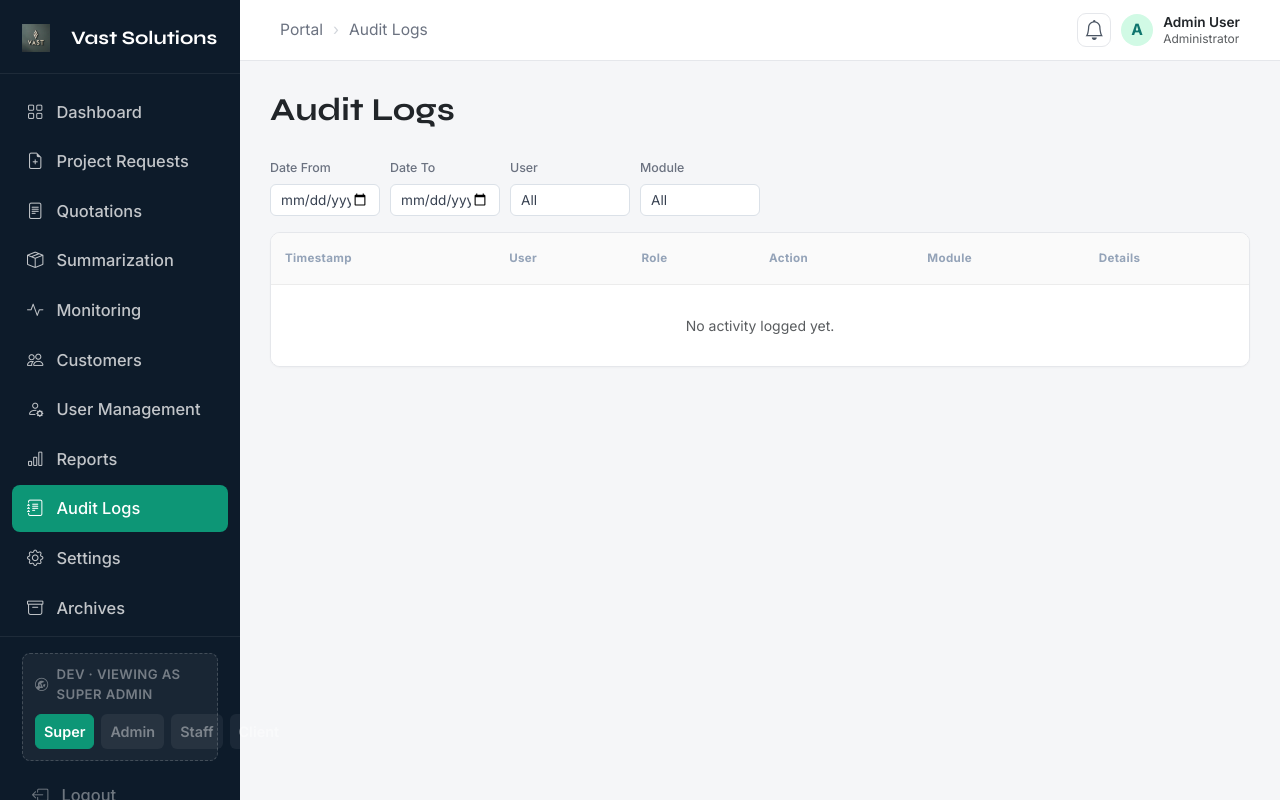
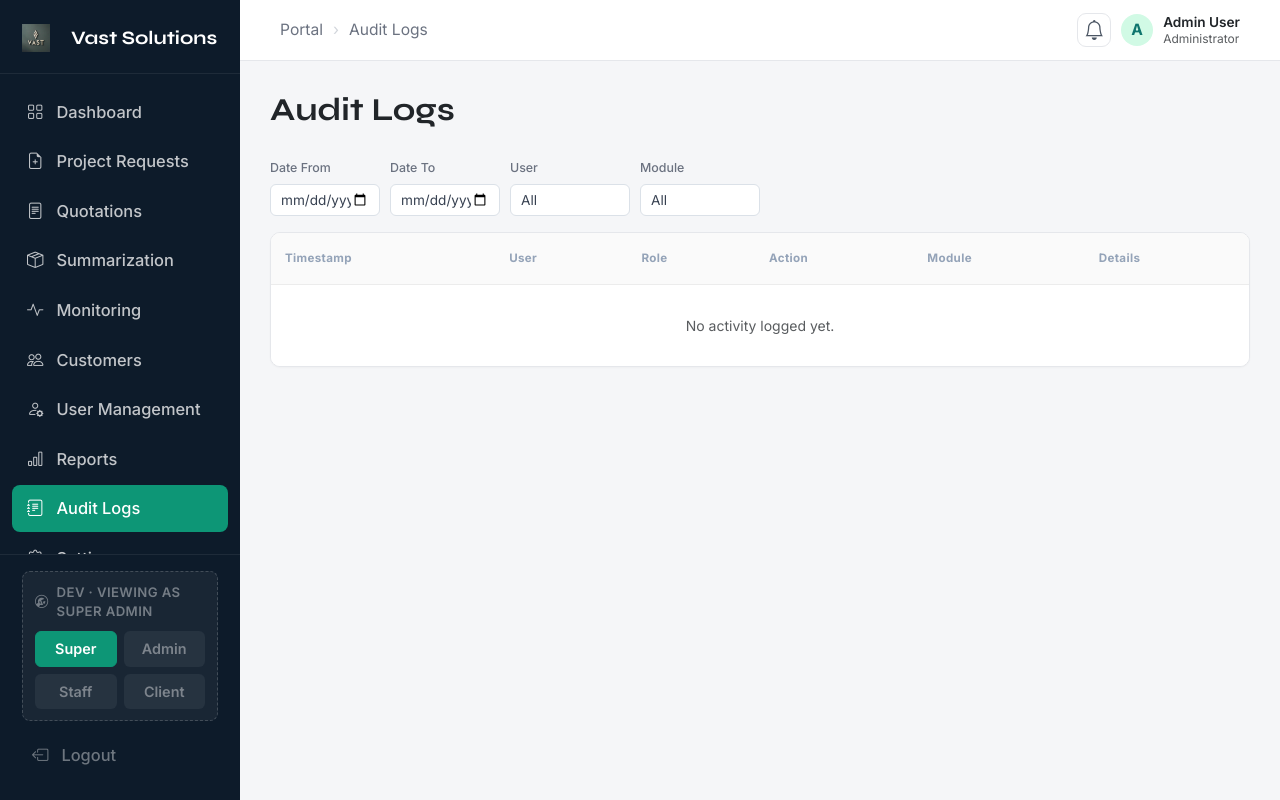
Before and after one commit to Denryuu4u/CAPSTONE-1, a PHP site: page /admin/audit.php in a window 1280 px wide. Run offline with PHP 8.4, Linux system fonts and the light colour scheme; data comes from the database, SQL or seed files in the repository; data that the repository does not hold is empty.

Commit message:
Fix sidebar: nav scrolls so logout/dev-switch stay reachable; dev buttons 2x2

```diff
--- a/admin/admin.css
+++ b/admin/admin.css
@@ -87,6 +87,7 @@ body {
 }
 
 .sidebar-brand {
+    flex-shrink: 0;   /* keep the logo/title fixed while nav scrolls */
     display: flex;
     align-items: center;
     gap: 0.55rem;
@@ -123,6 +124,10 @@ body {
 
 .sidebar-nav {
     flex: 1;
+    min-height: 0;        /* allow the nav to shrink below content height... */
+    overflow-y: auto;     /* ...and scroll its items instead of pushing the footer
+                             (dev-switch + logout) off-screen when there are many
+                             nav links (e.g. Super Admin sees all pages). */
     padding: 0.25rem 0.6rem;
     display: flex;
     flex-direction: column;
@@ -164,6 +169,7 @@ body {
 }
 
 .sidebar-footer {
+    flex-shrink: 0;   /* stay pinned at the bottom; never collapse */
     padding: 0.8rem 1.1rem 1.2rem;
     border-top: 1px solid rgba(255, 255, 255, 0.07);
 }
@@ -190,7 +196,9 @@ body {
 }
 
 .dev-switch-btns {
-    display: flex;
+    display: grid;                        /* 2x2 so all four roles (incl. Client)
+                                            fit in the narrow sidebar without clipping */
+    grid-template-columns: 1fr 1fr;
     gap: 0.35rem;
 }
 
```
